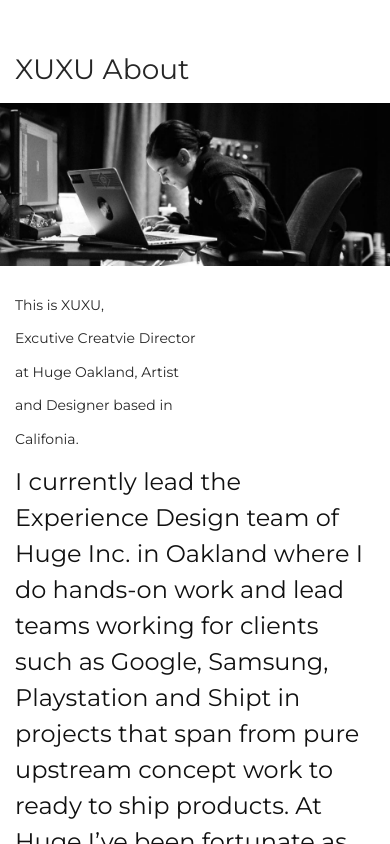
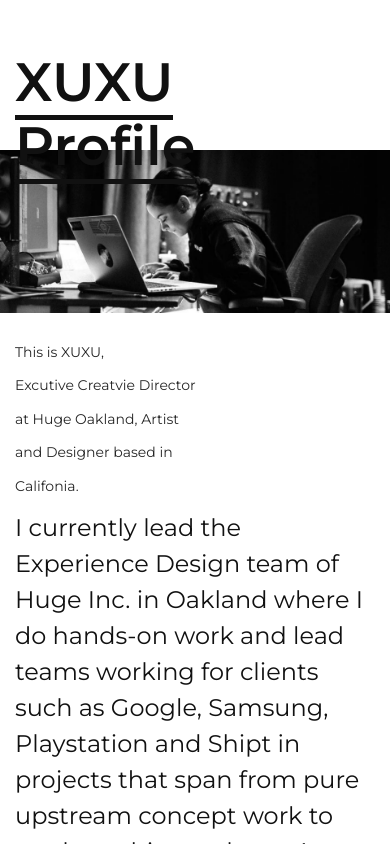
Before and after one commit to Ducphu-dev/XUXU_Project, a React (Create React App) app: page /about in a window 390 px wide. Shown: the top 844 px of the page. Built offline with nearby package versions, Linux system fonts and the light colour scheme.

Commit message:
edit heading

```diff
--- a/src/Pages/About/About.scss
+++ b/src/Pages/About/About.scss
@@ -5,7 +5,8 @@
     &-container {
     }
     &-heading {
-        margin: 99px 30px 0px 30px;
+        margin: 99px 30px 30px 30px;
+        height: 70px;
     }
 
     &-banner1 {
@@ -173,7 +174,7 @@
             }
         }
         &-heading {
-            margin: 50px 30px 0px 30px;
+            margin: 50px 30px 30px 30px;
         }
         &-info1 {
             margin: 50px 30px 100px 30px;
@@ -206,7 +207,7 @@
     }
     @media screen and (max-width: 1023.98px) {
         &-heading {
-            margin: 50px 15px 0px 15px;
+            margin: 50px 15px 30px 15px;
         }
         &-info1 {
             margin: 30px 15px 70px 15px;
--- a/src/Pages/About/About.tsx
+++ b/src/Pages/About/About.tsx
@@ -4,21 +4,11 @@ import about1 from '../../Assets/images/About/about-01.png';
 import about2 from '../../Assets/images/About/about-02-mov.png';
 import about3 from '../../Assets/images/About/about-02.png';
 import { ArrowRightOutlined } from '@ant-design/icons';
+import TextUnderline from '../../Component/TextUnderline/TextUnderline';
 
 type Props = {};
 
-const textUnderline1 = [
-    {
-        text: 'XUXU',
-        color: '#040404',
-        fontSize: 54,
-        fontWeight: 600,
-    },
-    {
-        text: 'Profile',
-    },
-];
-
+const textUnderline1 = 'XUXU Profile';
 const textUnderline2 = [
     {
         text: 'This',
@@ -104,7 +94,13 @@ const About = (props: Props) => {
     return (
         <div className="about-container">
             <div className="about-heading">
-                <h1>XUXU About</h1>
+                {textUnderline1.split(' ').map((item, index) => (
+                    <>
+                        <TextUnderline bottom={0} key={index} style={{ fontSize: '54px', fontFamily: 'Montserrat-SemiBold', marginRight: '25px' }} borderheight={5}>
+                            {item}
+                        </TextUnderline>
+                    </>
+                ))}
             </div>
             <div className="about-banner1">
                 <img src={about1} alt="" />
```
